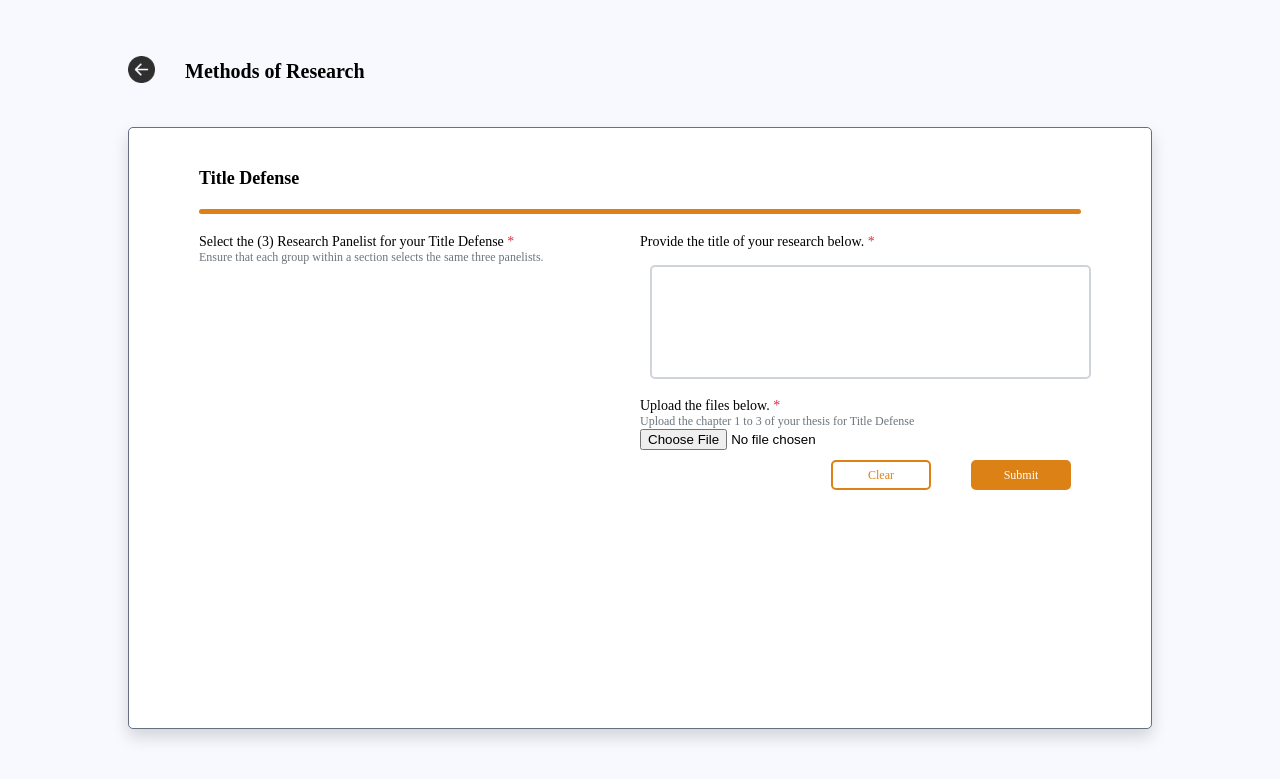
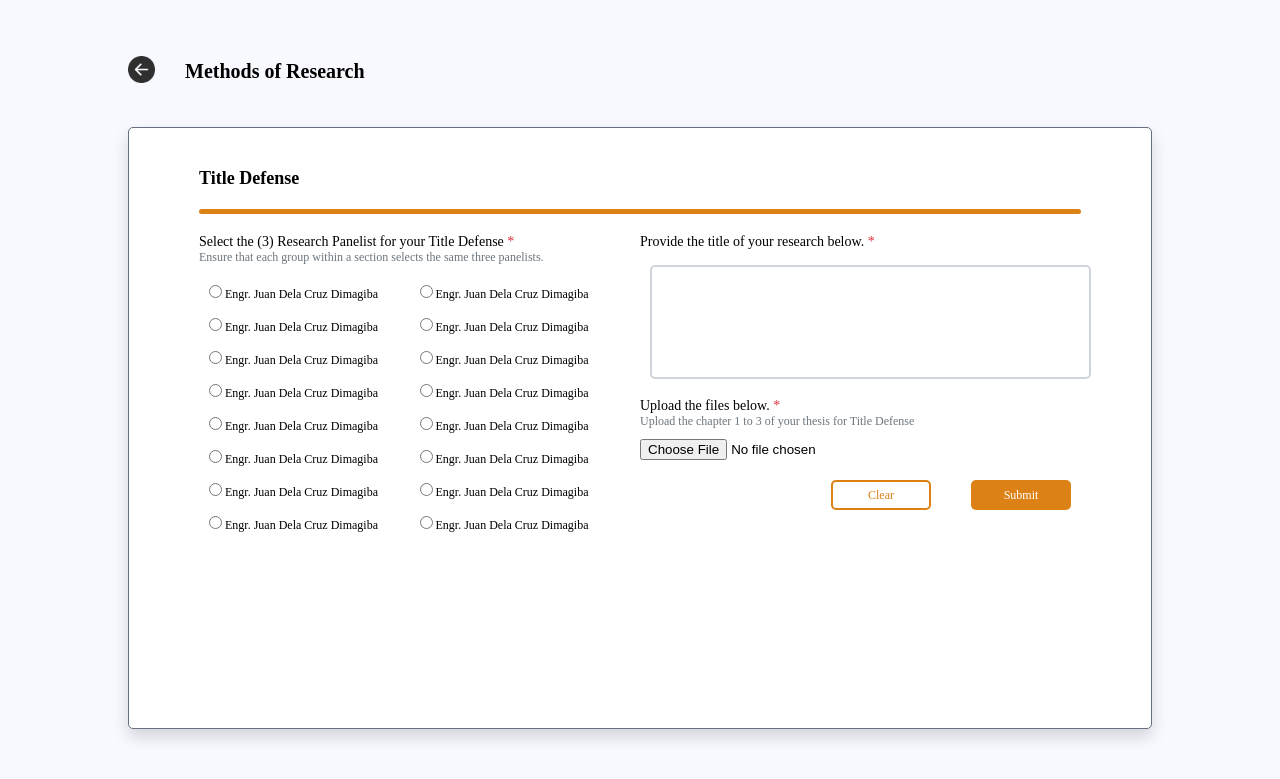
Before and after one commit to yelamoste/MOR, a PHP site: page /html/student_MOR_12.html in a window 1280 px wide. Shown: the top 779 px of the page. Run offline with PHP 8.4, Linux system fonts and the light colour scheme; some web fonts are replaced.

Commit message:
latest update 8:04

```diff
--- a/css/main_style.css
+++ b/css/main_style.css
@@ -412,6 +412,19 @@ textarea {
     display: flex;
 
 }
+.research-panelist-cont {
+    display: flex;
+    margin: 10px;
+    font-family: "InterRegular";
+    font-size: 12px;
+}
+input{
+    margin-top: 10px;
+    margin-bottom: 10px;
+}
+.research-panelist {
+    width: 50%;
+}
 
 
 .content-cont .details-cont p {
--- a/html/student_MOR_12.html
+++ b/html/student_MOR_12.html
@@ -26,6 +26,30 @@
                     <p class="description">Ensure that each group within a section selects the same three panelists.</p>
 
                     <!-- Loop Details here -->
+                    <div class="research-panelist-cont">
+                        <div class="research-panelist">
+                            <input type="radio" id="panelist1"> <label for="panelist1">Engr. Juan Dela Cruz Dimagiba</label><br>
+                            <input type="radio" id="panelist2"> <label for="panelist1">Engr. Juan Dela Cruz Dimagiba</label><br>
+                            <input type="radio" id="panelist3"> <label for="panelist1">Engr. Juan Dela Cruz Dimagiba</label><br>
+                            <input type="radio" id="panelist4"> <label for="panelist1">Engr. Juan Dela Cruz Dimagiba</label><br>
+                            <input type="radio" id="panelist5"> <label for="panelist1">Engr. Juan Dela Cruz Dimagiba</label><br>
+                            <input type="radio" id="panelist6"> <label for="panelist1">Engr. Juan Dela Cruz Dimagiba</label><br>
+                            <input type="radio" id="panelist5"> <label for="panelist1">Engr. Juan Dela Cruz Dimagiba</label><br>
+                            <input type="radio" id="panelist6"> <label for="panelist1">Engr. Juan Dela Cruz Dimagiba</label><br>
+
+                        </div>
+                        <div class="research-panelist">
+                            <input type="radio" id="panelist1"> <label for="panelist1">Engr. Juan Dela Cruz Dimagiba</label><br>
+                            <input type="radio" id="panelist2"> <label for="panelist1">Engr. Juan Dela Cruz Dimagiba</label><br>
+                            <input type="radio" id="panelist3"> <label for="panelist1">Engr. Juan Dela Cruz Dimagiba</label><br>
+                            <input type="radio" id="panelist4"> <label for="panelist1">Engr. Juan Dela Cruz Dimagiba</label><br>
+                            <input type="radio" id="panelist5"> <label for="panelist1">Engr. Juan Dela Cruz Dimagiba</label><br>
+                            <input type="radio" id="panelist6"> <label for="panelist1">Engr. Juan Dela Cruz Dimagiba</label><br>
+                            <input type="radio" id="panelist5"> <label for="panelist1">Engr. Juan Dela Cruz Dimagiba</label><br>
+                            <input type="radio" id="panelist6"> <label for="panelist1">Engr. Juan Dela Cruz Dimagiba</label><br>
+
+                        </div>
+                    </div>
                 </div>
                 <div class="details-submission-cont">
                     <p>Provide the title of your research below. <span>*</span></p>
```
